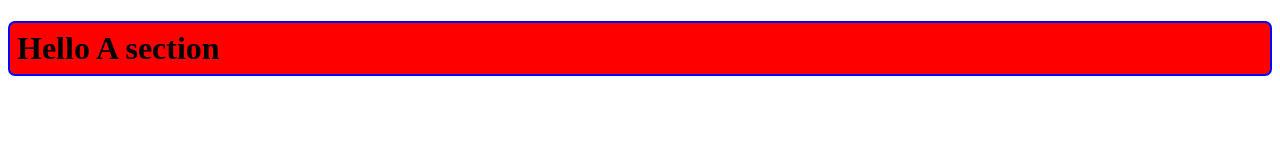
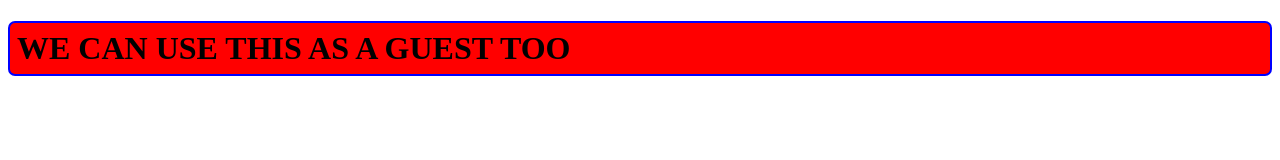
Before and after one commit to mua22/SP-8-BSE-A, a plain HTML site: page index.html in a window 1280 px wide. Drawn offline with Linux system fonts and the light colour scheme.

Commit message:
Update index.html

```diff
--- a/index.html
+++ b/index.html
@@ -8,6 +8,6 @@
     <link rel="stylesheet" href="./mystyles.css" />
   </head>
   <body>
-    <h1 onclick="alert('Hello Again')">Hello A section</h1>
+    <h1 onclick="alert(' Again')">WE CAN USE THIS AS A GUEST TOO</h1>
   </body>
 </html>
```
